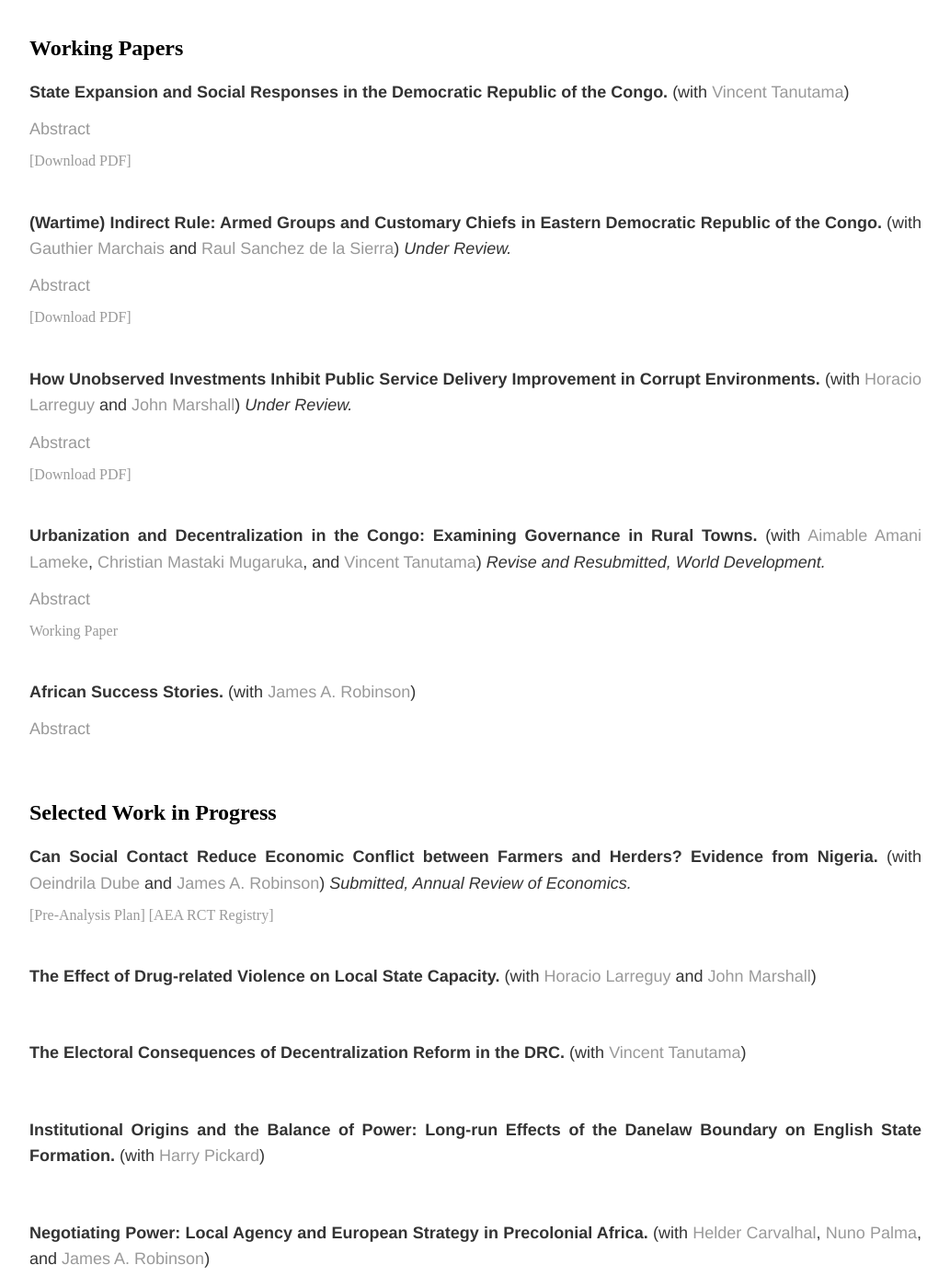
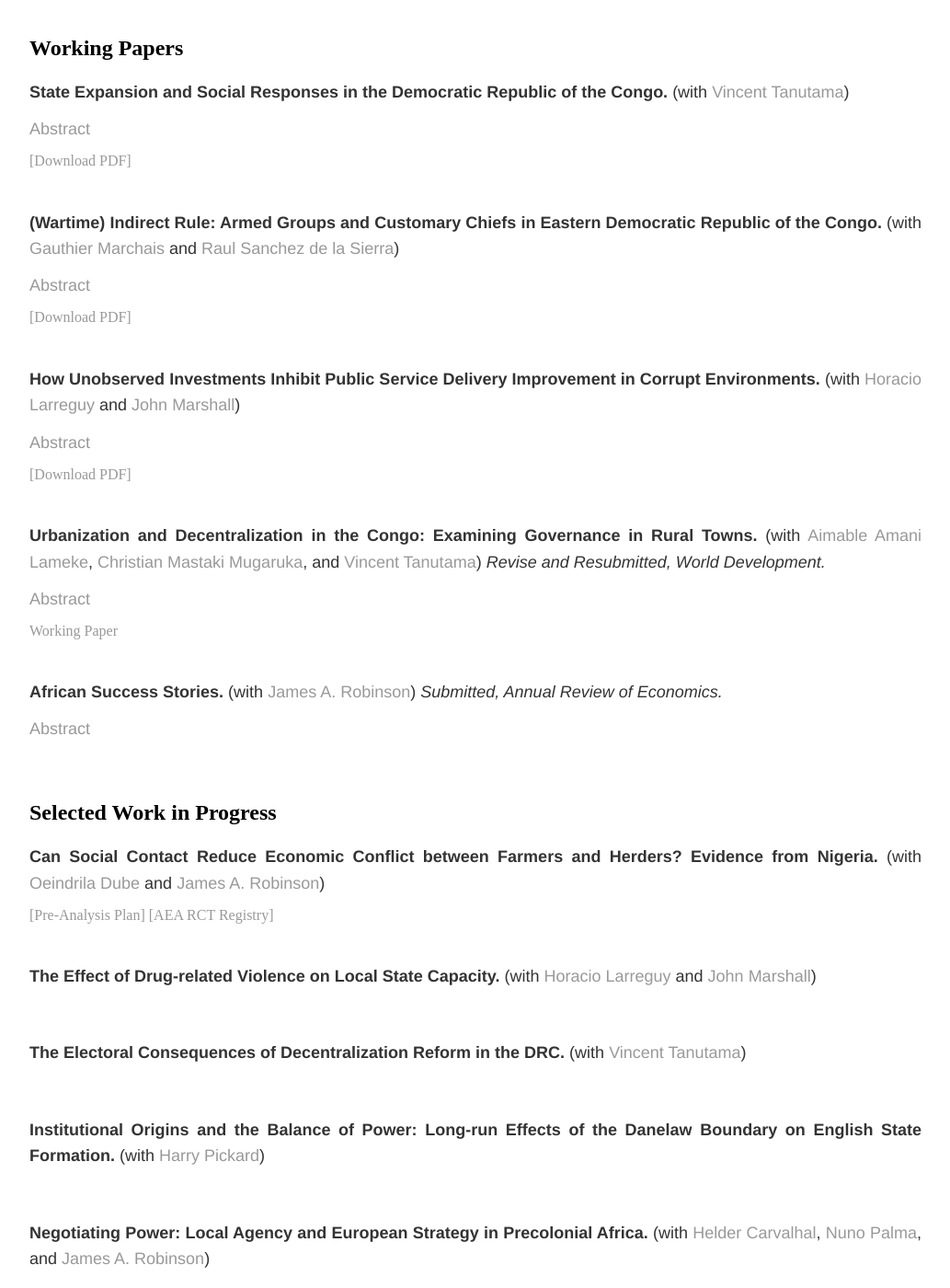
Before and after one commit to soeren-henn/soeren-henn.github.io, a Jekyll site: the page built from research/index.html, in a window 1280 px wide and 1400 px high, scrolled down 1759 px. Shown: the whole window at 92% size, without its empty margins (123-1156 px from the left). Built offline with Jekyll 4.4.1, drawn with Linux system fonts in a browser that asks for light colours.

Commit message:
Update index.html

```diff
--- a/research/index.html
+++ b/research/index.html
@@ -88,7 +88,7 @@ title: Research
 
 
 	<div class="paper">
-		<p><b>(Wartime) Indirect Rule: Armed Groups and Customary Chiefs in Eastern Democratic Republic of the Congo.</b> (with <a href="http://www.ids.ac.uk/person/gauthier-marchais" target="_blank">Gauthier Marchais</a> and <a href="https://raulsanchezdelasierra.com/" target="_blank">Raul Sanchez de la Sierra</a>) <i>Under Review.</i></p>
+		<p><b>(Wartime) Indirect Rule: Armed Groups and Customary Chiefs in Eastern Democratic Republic of the Congo.</b> (with <a href="http://www.ids.ac.uk/person/gauthier-marchais" target="_blank">Gauthier Marchais</a> and <a href="https://raulsanchezdelasierra.com/" target="_blank">Raul Sanchez de la Sierra</a>)</p>
 		<p><a href="#" class="show-abstract">Abstract</a></p>
     		<p class="hidden-paragraph">Armed actors frequently govern civilian populations. To do so they can develop their own administration (direct rule) or enlist pre-existing authorities (indirect rule). To study these configurations, we collect data on 249 episodes of armed group governance in 106 villages in the Democratic Republic of the Congo, spanning the reigns of 306 chiefs over 26 years. We develop multidimensional measures of chief power and of  governance arrangements by armed groups. Using variation within armed groups and between villages and chiefs, we document three empirical facts. First, chief power includes spiritual, customary, material, and managerial power. Second, armed groups are more likely to choose indirect rule when chiefs are powerful. Third, over time armed groups tend to develop direct rule the longer they control a village. These results suggest indirect rule is a temporary governance configuration by armed groups to leverage the legitimacy of local leaders.</p>
 		<a href="/files/Henn_Indirect_Rule.pdf" class="btn btn-default pull-right" title="PDF">[Download PDF]</a>
@@ -96,7 +96,7 @@ title: Research
 
 
 	<div class="paper">
-		<p><b>How Unobserved Investments Inhibit Public Service Delivery Improvement in Corrupt Environments.</b> (with <a href="https://sites.google.com/site/hlarreguy/" target="_blank">Horacio Larreguy</a> and <a href="https://polisci.columbia.edu/content/john-marshall" target="_blank">John Marshall</a>) <i>Under Review.</i></p>
+		<p><b>How Unobserved Investments Inhibit Public Service Delivery Improvement in Corrupt Environments.</b> (with <a href="https://sites.google.com/site/hlarreguy/" target="_blank">Horacio Larreguy</a> and <a href="https://polisci.columbia.edu/content/john-marshall" target="_blank">John Marshall</a>)</p>
 		<p><a href="#" class="show-abstract">Abstract</a></p>
     		<p class="hidden-paragraph">Poor local public service delivery is common across the Global South. We argue that the short-term unobservability of investments to improve service delivery combine with adverse selection to weaken incentives for politicians to make such investments. While audits that certify investments can mitigate this monitoring problem, the certification process's effectiveness can be undermined by corruptible politicians and certifiers. We test this argument using a Mexican program designed to certify service delivery investments, where certifications are self-assessed by municipal governments and validated by corruptible third-party institutions. Difference-in-differences estimates show that the program did not ultimately improve municipal public service delivery on average. Consistent with our model, this effect is only positive when the third party is unlikely to be corruptible and when the likelihood that the incumbent is not corruptible in producing the service is large. These findings highlight the challenges in improving service delivery and the importance of incentive-compatible monitoring.</p>
 		<a href="/files/Henn_Certification.pdf" class="btn btn-default pull-right" title="PDF">[Download PDF]</a>
@@ -121,7 +121,7 @@ title: Research
 
 	<h2>Selected Work in Progress</h2>
 	<div class="paper">
-		<p><b>Can Social Contact Reduce Economic Conflict between Farmers and Herders? Evidence from Nigeria.</b> (with <a href="http://odube.net/" target="_blank">Oeindrila Dube</a> and <a href="https://voices.uchicago.edu/jamesrobinson/" target="_blank">James A. Robinson</a>) <i>Submitted, Annual Review of Economics.</i> </p>
+		<p><b>Can Social Contact Reduce Economic Conflict between Farmers and Herders? Evidence from Nigeria.</b> (with <a href="http://odube.net/" target="_blank">Oeindrila Dube</a> and <a href="https://voices.uchicago.edu/jamesrobinson/" target="_blank">James A. Robinson</a>) </p>
 		<a href="/files/Farmer_Herder_PAP.pdf" class="btn btn-default pull-right" title="PAP">[Pre-Analysis Plan]</a> <a href="https://www.socialscienceregistry.org/trials/5457" target="_blank">[AEA RCT Registry]</a>
 	</div>
 
```
Also changed, not shown: other parts of research/index.html (+1 -1 lines).
